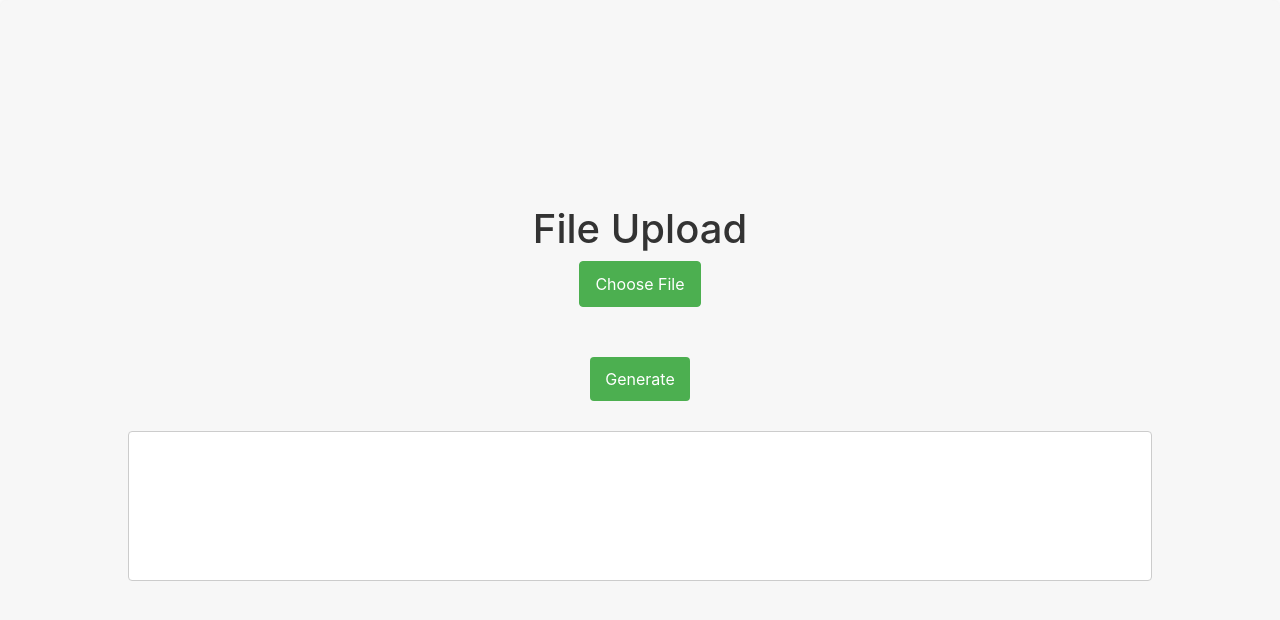
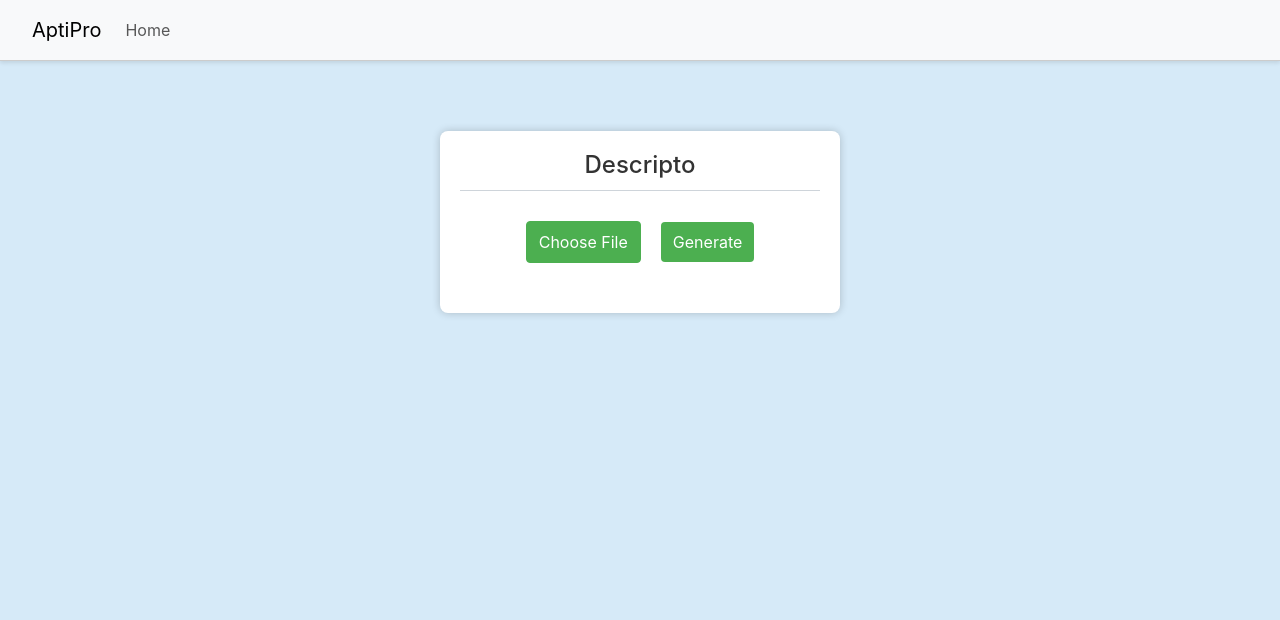
Before and after one commit to azeem30/AptiPro, a React (Create React App) app in the folder front-end/: page /descripto in a window 1280 px wide. Shown: the top 620 px of the page. Built offline with nearby package versions, Linux system fonts and the light colour scheme.

Commit message:
improved UI of FileUploadPage

```diff
--- a/front-end/src/screens/teacher_screens/FileUploadPage.js
+++ b/front-end/src/screens/teacher_screens/FileUploadPage.js
@@ -1,20 +1,24 @@
 import React, { useState } from 'react';
 import styled from 'styled-components';
+import Layout from '../../components/Layout';
+import Navbar from '../../components/Navbar';
+
+const separator = {
+  height: '0.5px'
+};
 
 const Container = styled.div`
-  display: flex;
-  flex-direction: column;
-  align-items: center;
-  justify-content: center;
-  height: 100vh; /* Adjust this based on your layout */
-  background-color: #f7f7f7;
+  background-color: white;
+  width: 400px;
+  box-shadow: 0 0 8px rgba(0, 0, 0, 0.2);
   border-radius: 8px;
-  box-shadow: 0 0 10px rgba(0, 0, 0, 0.1);
-  margin: auto; /* This will center the container horizontally */
+  padding: 20px;
+  margin: 70px auto;
 `;
 
-const Title = styled.h1`
+const Title = styled.h4`
   color: #333;
+  margin-bottom: 10px;
 `;
 
 const FileInput = styled.input`
@@ -23,13 +27,30 @@ const FileInput = styled.input`
 
 const FileInputLabel = styled.label`
   display: inline-block;
-  padding: 10px 15px;
+  padding: 8px 12px;
   background-color: #4caf50;
   color: white;
   border: 1px solid #4caf50;
   border-radius: 4px;
   cursor: pointer;
   margin-bottom: 15px;
+  &:hover {
+    background-color: #45a049;
+  }
+`;
+
+const GenerateButton = styled.button`
+  background-color: #4caf50;
+  color: white;
+  padding: 8px 12px;
+  border: none;
+  border-radius: 4px;
+  cursor: pointer;
+  margin-bottom: 15px;
+  margin-left: 10px;
+  &:hover {
+    background-color: #45a049;
+  }
 `;
 
 const FileNameDisplay = styled.div`
@@ -38,26 +59,16 @@ const FileNameDisplay = styled.div`
   color: #555;
 `;
 
-const GenerateButton = styled.button`
-  background-color: #4caf50;
-  color: white;
-  padding: 10px 15px;
-  border: none;
-  border-radius: 4px;
-  cursor: pointer;
-  margin-top: 15px;
-  margin-bottom: 15px;
-`;
-
 const ReadOnlyBox = styled.textarea`
-  width: 80%; /* Adjust as per your preference */
-  height: 150px; /* Adjust as per your preference */
+  width: 100%;
+  min-height: 50px;
   margin-bottom: 15px;
   resize: none;
   border: 1px solid #ccc;
   border-radius: 4px;
   padding: 10px;
   font-size: 14px;
+  display: ${(props) => (props.hasContent ? 'block' : 'none')};
 `;
 
 const ErrorMessage = styled.div`
@@ -78,15 +89,12 @@ const FileUploadPage = () => {
     const file = e.target.files[0] || null;
 
     if (file) {
-      // Check if the file type is PDF or TXT
       const allowedTypes = ['application/pdf', 'text/plain'];
       if (allowedTypes.includes(file.type)) {
         setSelectedFile(file);
-        setFileError(''); // Clear any previous error
+        setFileError('');
       } else {
         setFileError('Please upload a PDF or TXT file.');
-        // Optionally, you can clear the selected file
-        // setSelectedFile(null);
       }
     }
   };
@@ -96,31 +104,35 @@ const FileUploadPage = () => {
   };
 
   const handleGenerateClick = () => {
-    console.log('File:', selectedFile);
-    // Add your logic to perform the actual upload and generation
-
-    // Simulating file contents, replace this with actual logic
     const generatedContents = `Generated contents for ${selectedFile ? selectedFile.name : ''}`;
     setFileContents(generatedContents);
   };
 
   return (
+    <Layout>
+      <Navbar screenSide="teacher" />
       <Container>
-      <Title>File Upload</Title>
+        <Title className='d-flex justify-content-center'>Descripto</Title>
+        <div className='mb-3 bg-dark-subtle' style={separator}></div>
         <FileInput
           type="file"
           id="fileInput"
           onChange={handleFileChange}
           onClick={handleFileInputClick}
         />
-      <FileInputLabel htmlFor="fileInput">Choose File</FileInputLabel>
-      {selectedFile && <FileNameDisplay>{selectedFile.name}</FileNameDisplay>}
-      <ErrorMessage>{fileError}</ErrorMessage>
+        {selectedFile && <FileNameDisplay className='d-flex justify-content-center'>{selectedFile.name}</FileNameDisplay>}
+        <ErrorMessage className='d-flex justify-content-center'>{fileError}</ErrorMessage>
         <Space />
+        <div className="justify-content-center" style={{ display: 'flex', alignItems: 'center' }}>
+          <FileInputLabel htmlFor="fileInput" style={{ marginRight: '10px' }}>
+            Choose File
+          </FileInputLabel>
           <GenerateButton onClick={handleGenerateClick}>Generate</GenerateButton>
+        </div>
         <Space />
-      <ReadOnlyBox value={fileContents} readOnly />
+        <ReadOnlyBox value={fileContents} readOnly hasContent={fileContents !== ''} />
       </Container>
+    </Layout>
   );
 };
 
```
Lines whose indentation alone changed are shown as unchanged.
